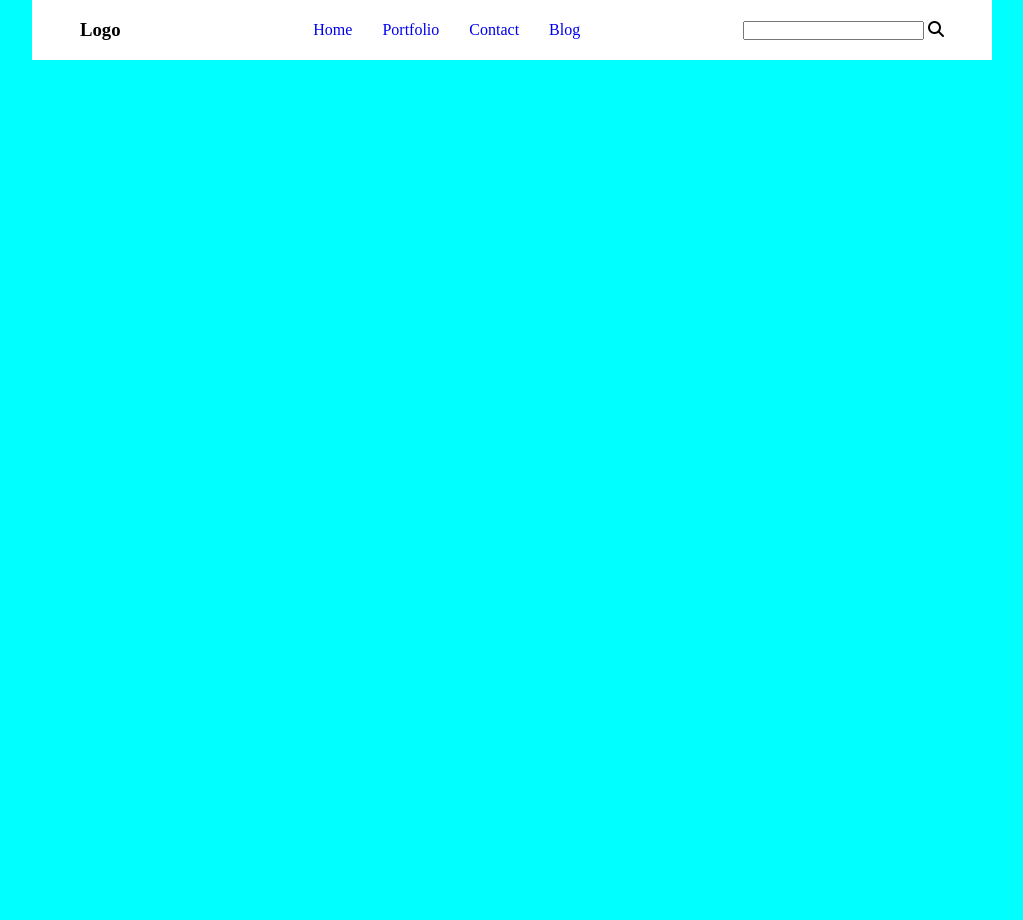
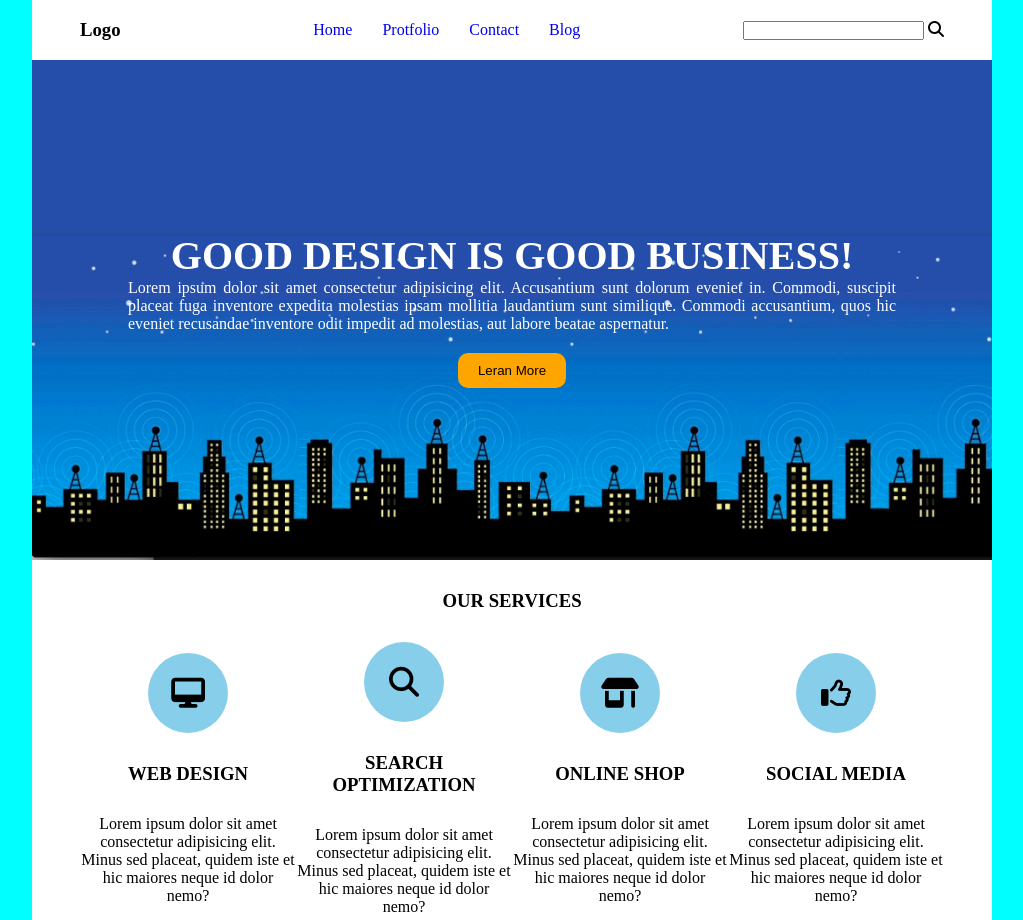
Before and after one commit to MrZorawaR/web-template, a plain HTML site: page index.html in a window 1280 px wide. Shown: the whole page, without its empty margins (128-1151 px from the left). Before the commit the page ends 800 px from the top, so only its background shows below. Drawn offline with Linux system fonts and the light colour scheme.

Commit message:
feature section CSS is completed

```diff
--- a/css/style.css
+++ b/css/style.css
@@ -24,8 +24,10 @@ body{
 }
 .logo{}
 .logo h3{}
+.logo{}
 .menu ul{
     display: flex;
+
 }
 .menu ul li {
     padding-left: 30px;
@@ -38,3 +40,72 @@ body{
 .search_bar{}
 .search_bar input{}
 .search_bar i{}
+
+/* *************ROW2***************** */
+#row2{
+    height: 500px;
+    width: 100%;
+    background: url(../images/banner.jpg);
+    background-repeat: no-repeat;
+    background-size: cover;
+    display: flex;
+    justify-content: center;
+    align-items: center;
+}
+.banner_section{
+    width: 80%;
+    color: #fff;
+    text-align: center;
+}
+.banner_section h1{
+    font-size: 40px;
+    text-transform: uppercase;
+    text-align: center;
+}
+.banner_section p{
+    text-align: justify;
+    padding-bottom: 20px;
+}
+.banner_section button{
+    padding: 10px 20px;
+    background-color: orange;
+    border: none;
+    border-radius: 10px;
+
+}
+/* ********************Row3 ************ */
+#row3{
+    height: 360px;
+    background-color: #fff;
+}
+.service_section{}
+.service_section h3{
+    text-align: center;
+    text-transform: uppercase;
+    padding-top: 30px;
+    padding-bottom: 30px;
+}
+.service_container{
+    width: 90%;
+    margin:0 auto;
+    display: flex;
+    justify-content: space-between;
+    align-items: center;
+}
+.service_item{
+    text-align: center;
+}
+.service_item i{
+    height: 80px;
+    width: 80px;
+    background-color: skyblue;
+    border-radius: 50%;
+    line-height: 80px;
+    font-size: 30px;
+}
+.service_item h4{
+    padding-top: 20px;
+}
+.service_item p{
+    text-align: center;
+}
--- a/index.html
+++ b/index.html
@@ -1,17 +1,13 @@
 <!DOCTYPE html>
 <html lang="en">
-
 <head>
     <meta charset="UTF-8">
     <meta name="viewport" content="width=device-width, initial-scale=1.0">
-    <title>Document</title>
-    <link rel="stylesheet" href="https://cdnjs.cloudflare.com/ajax/libs/font-awesome/6.4.2/css/all.min.css"
-        integrity="sha512-z3gLpd7yknf1YoNbCzqRKc4qyor8gaKU1qmn+CShxbuBusANI9QpRohGBreCFkKxLhei6S9CQXFEbbKuqLg0DA=="
-        crossorigin="anonymous" referrerpolicy="no-referrer" />
-        <link rel="stylesheet" href="https://cdnjs.cloudflare.com/ajax/libs/font-awesome/6.4.2/css/fontawesome.min.css" integrity="sha512-siarrzI1u3pCqFG2LEzi87McrBmq6Tp7juVsdmGY1Dr8Saw+ZBAzDzrGwX3vgxX1NkioYNCFOVC0GpDPss10zQ==" crossorigin="anonymous" referrerpolicy="no-referrer" />
-        <link rel="stylesheet" href="css/style.css">
+    <title>Web Template</title>
+    <link rel="stylesheet" href="https://cdnjs.cloudflare.com/ajax/libs/font-awesome/6.4.2/css/all.min.css" integrity="sha512-z3gLpd7yknf1YoNbCzqRKc4qyor8gaKU1qmn+CShxbuBusANI9QpRohGBreCFkKxLhei6S9CQXFEbbKuqLg0DA==" crossorigin="anonymous" referrerpolicy="no-referrer" />
+    <link rel="stylesheet" href="https://cdnjs.cloudflare.com/ajax/libs/font-awesome/6.4.2/css/fontawesome.min.css" integrity="sha512-siarrzI1u3pCqFG2LEzi87McrBmq6Tp7juVsdmGY1Dr8Saw+ZBAzDzrGwX3vgxX1NkioYNCFOVC0GpDPss10zQ==" crossorigin="anonymous" referrerpolicy="no-referrer" />
+    <link rel="stylesheet" href="css/style.css">
 </head>
-
 <body>
     <div class="layout">
         <section id="row1">
@@ -21,20 +17,52 @@
                 </div>
                 <div class="menu">
                     <ul>
-                        <li> <a href="#">Home</a></li>
-                        <li> <a href="#">Portfolio</a></li>
-                        <li> <a href="#">Contact</a></li>
-                        <li> <a href="#" class="blog_btn">Blog</a></li>
+                        <li><a href="#">Home</a></li>
+                        <li><a href="#">Protfolio</a></li>
+                        <li><a href="#">Contact</a></li>
+                        <li><a href="#" class="blog_btn">Blog</a></li>
                     </ul>
                 </div>
                 <div class="search_bar">
-                    <input type="search">
+                    <input type="serch">
                     <i class="fa-solid fa-magnifying-glass"></i>
                 </div>
             </div>
+        </section>
+        <section id="row2">
+            <div class="banner_section">
+                <h1>good design is good business!</h1>
+                <p>Lorem ipsum dolor sit amet consectetur adipisicing elit. Accusantium sunt dolorum eveniet in. Commodi, suscipit placeat fuga inventore expedita molestias ipsam mollitia laudantium sunt similique. Commodi accusantium, quos hic eveniet recusandae inventore odit impedit ad molestias, aut labore beatae aspernatur.</p>
+                <button>Leran More</button>
+            </div>
+        </section>
+        <section id="row3">
+            <div class="service_section">
+                <h3>our services</h3>
+                <div class="service_container">
+                    <div class="service_item">
+                        <i class="fa-solid fa-desktop"></i>                        <h3>Web Design</h3>
+                        <p>Lorem ipsum dolor sit amet consectetur adipisicing elit. Minus sed placeat, quidem iste et hic maiores neque id dolor nemo?</p>
+                    </div>
+                    <div class="service_item">
+                        <i class="fa-solid fa-magnifying-glass"></i>
+                        <h3>Search Optimization</h3>
+                        <p>Lorem ipsum dolor sit amet consectetur adipisicing elit. Minus sed placeat, quidem iste et hic maiores neque id dolor nemo?</p>
+                    </div>
+                    <div class="service_item">
+                        <i class="fa-solid fa-shop"></i>
+                        <h3>online shop</h3>
+                        <p>Lorem ipsum dolor sit amet consectetur adipisicing elit. Minus sed placeat, quidem iste et hic maiores neque id dolor nemo?</p>
+                    </div>
+                    <div class="service_item">
+                        <i class="fa-regular fa-thumbs-up"></i>
+                        <h3>Social Media</h3>
+                        <p>Lorem ipsum dolor sit amet consectetur adipisicing elit. Minus sed placeat, quidem iste et hic maiores neque id dolor nemo?</p>
+                    </div>
 
+                </div>
+            </div>
         </section>
     </div>
 </body>
-
 </html>
```
Also changed, not shown: images/banner.jpg (added).
